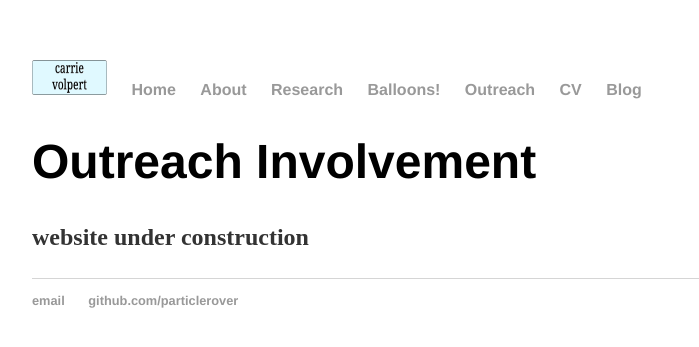
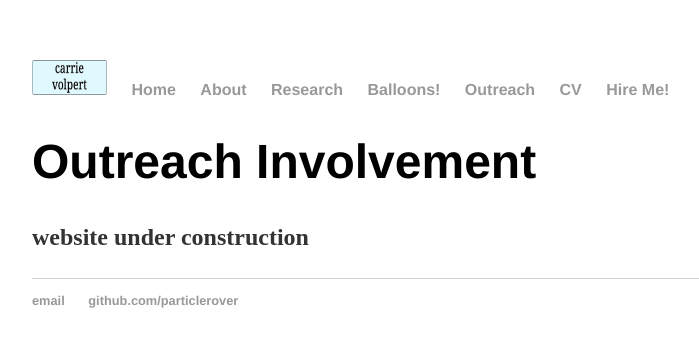
Before and after one commit to particlerover/particlerover.github.io, a Jekyll site: the page built from outreach/index.html, in a window 1280 px wide. Shown: the top 347 px of the page, without its empty margins (160-859 px from the left). Built offline with Jekyll 4.4.1, drawn with Linux system fonts in a browser that asks for light colours.

Commit message:
Update default.html

```diff
--- a/_layouts/default.html
+++ b/_layouts/default.html
@@ -18,7 +18,7 @@
 <li><a href="/Balloons">Balloons!</a></li>
 <li><a href="/outreach">Outreach</a></li>
 <li><a href="/cv">CV</a></li>
-<li><a href="/blog">Blog</a></li>
+<li><a href="/blog">Hire Me!</a></li>
 </ul>
     </nav>
 <div class="container">
```
